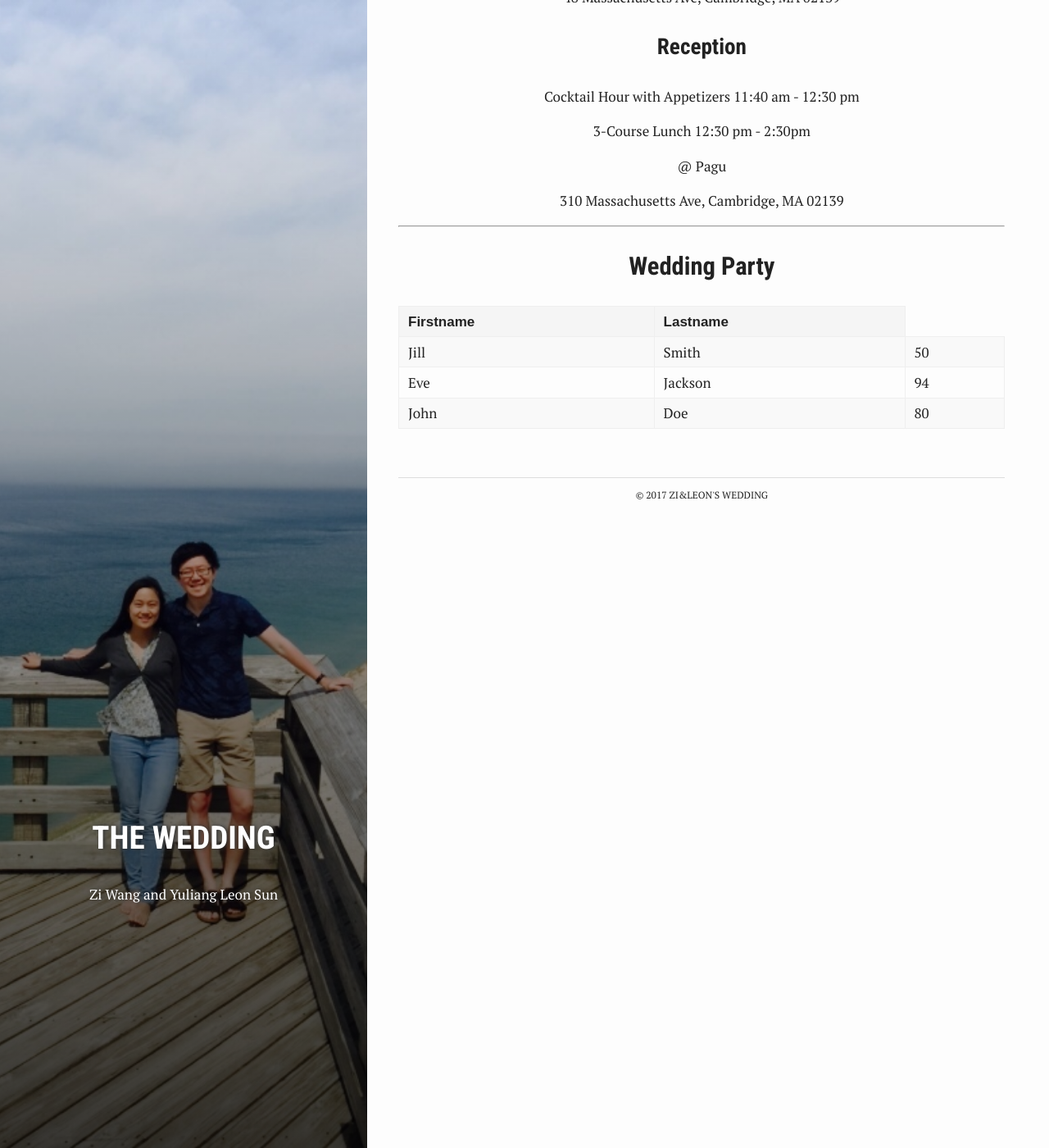
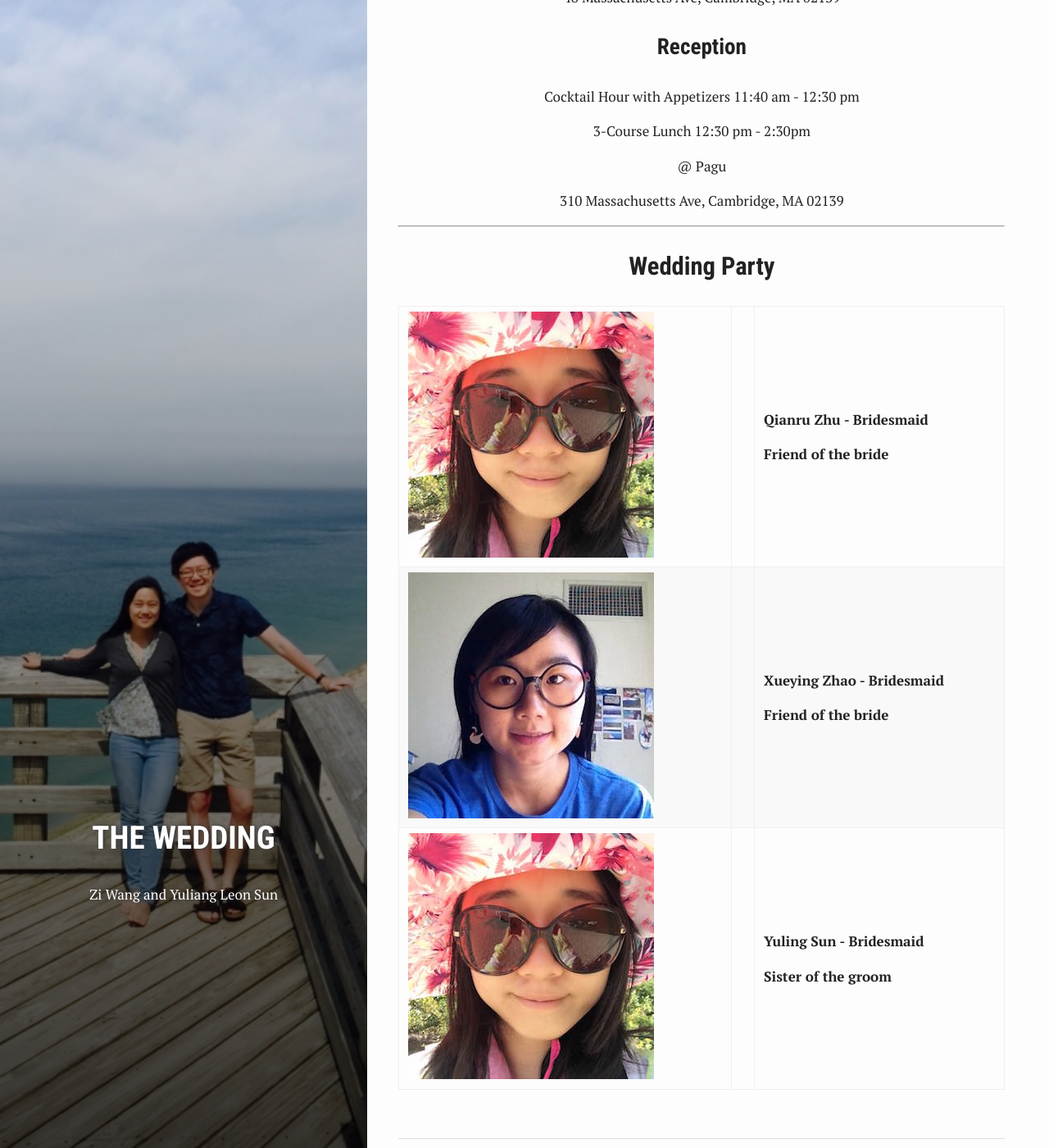
Before and after one commit to zwyls/zwyls.github.io, a Jekyll site: the page built from index.html, in a window 1280 px wide and 1400 px high, scrolled down 514 px. Shown: the whole window at 82% size. Built offline with Jekyll 4.4.1, drawn with Linux system fonts in a browser that asks for light colours.

Commit message:
update pic

```diff
--- a/index.html
+++ b/index.html
@@ -30,23 +30,22 @@ summary: "Zi Wang and Yuliang Leon Sun"
 <h2>Wedding Party</h2>
 <table style="width:100%">
   <tr>
-    <th>Firstname</th>
-    <th>Lastname</th>
+    <td><img src="http://zwyls.com/assets/wedding-party/Qianru.jpg" /><td>
+    <td><p><b>Qianru Zhu - Bridesmaid</b><p>
+    <p><b>Friend of the bride</b><p>
+    </td>
   </tr>
   <tr>
-    <td>Jill</td>
-    <td>Smith</td>
-    <td>50</td>
+    <td><img src="http://zwyls.com/assets/wedding-party/Xueying.jpg" /><td>
+    <td><p><b>Xueying Zhao - Bridesmaid</b><p>
+    <p><b>Friend of the bride</b><p>
+    </td>
   </tr>
   <tr>
-    <td>Eve</td>
-    <td>Jackson</td>
-    <td>94</td>
-  </tr>
-  <tr>
-    <td>John</td>
-    <td>Doe</td>
-    <td>80</td>
+    <td><img src="http://zwyls.com/assets/wedding-party/Qianru.jpg" /><td>
+    <td><p><b>Yuling Sun - Bridesmaid</b><p>
+    <p><b>Sister of the groom</b><p>
+    </td>
   </tr>
 </table>
 </center>
```
